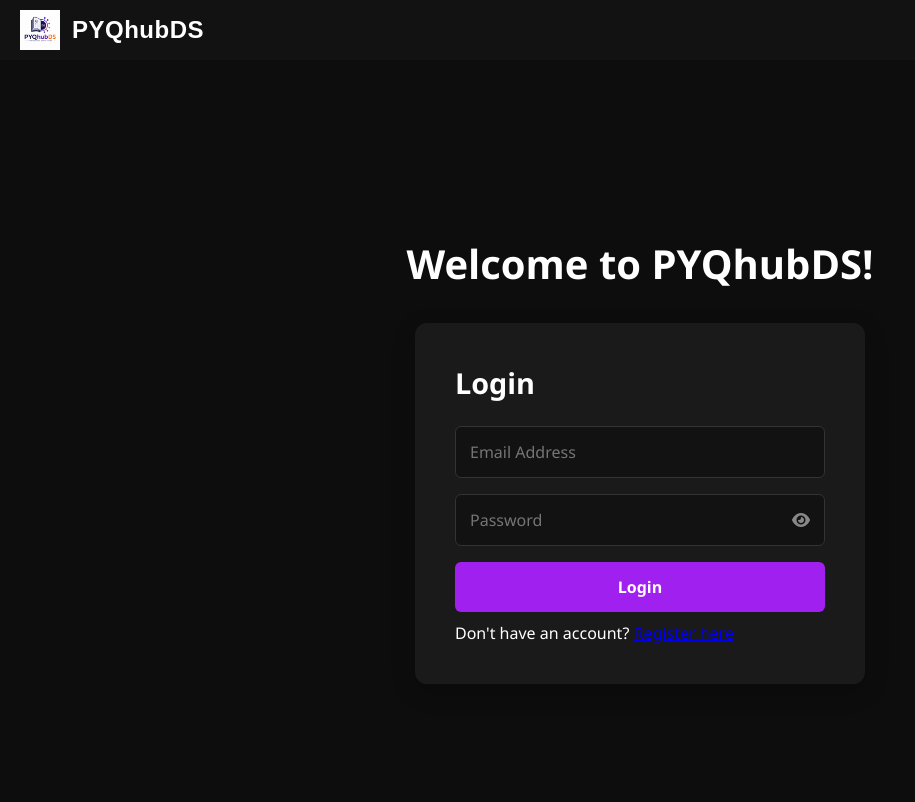
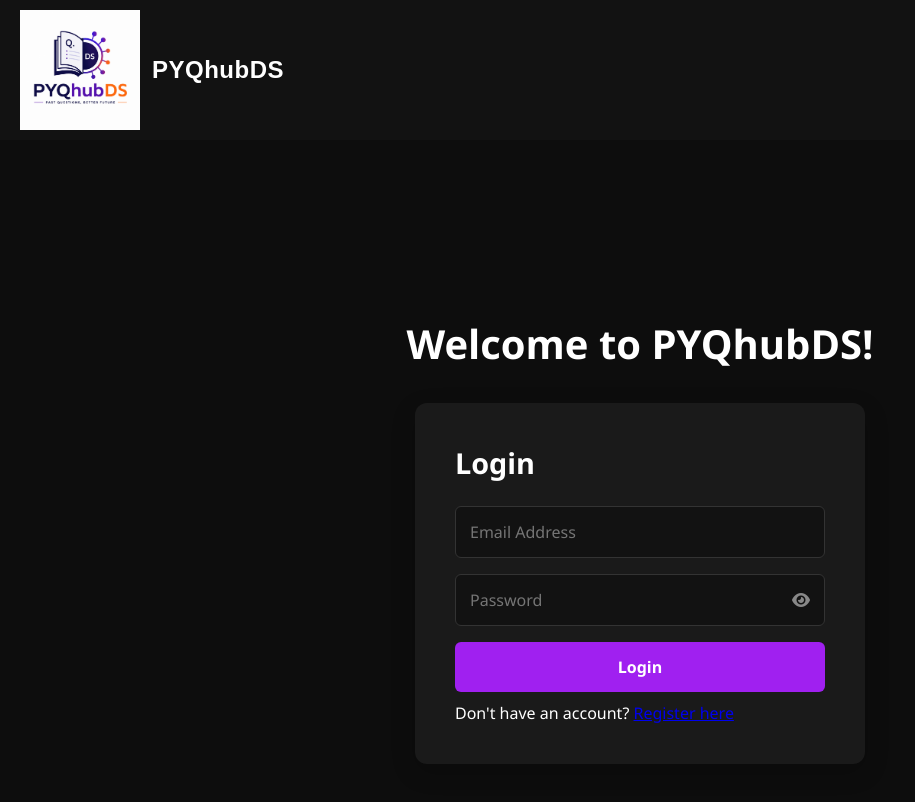
Before and after one commit to gopika3git/PYQhubDS, a website: page public/index.html in a window 1280 px wide. Shown: the whole page, without its empty margins (0-915 px from the left). Drawn offline with Linux system fonts and the light colour scheme.

Commit message:
added branding assets logo and favicon

```diff
--- a/public/style.css
+++ b/public/style.css
@@ -510,8 +510,8 @@ body {
 
 /* Logo Image constraints */
 .nav-logo {
-  height: 40px; /* Perfectly scales the logo to fit standard navbar heights */
-  width: auto;
+  height:120px; /* Perfectly scales the logo to fit standard navbar heights */
+  width: 120px;
   object-fit: contain;
 }
 
```
